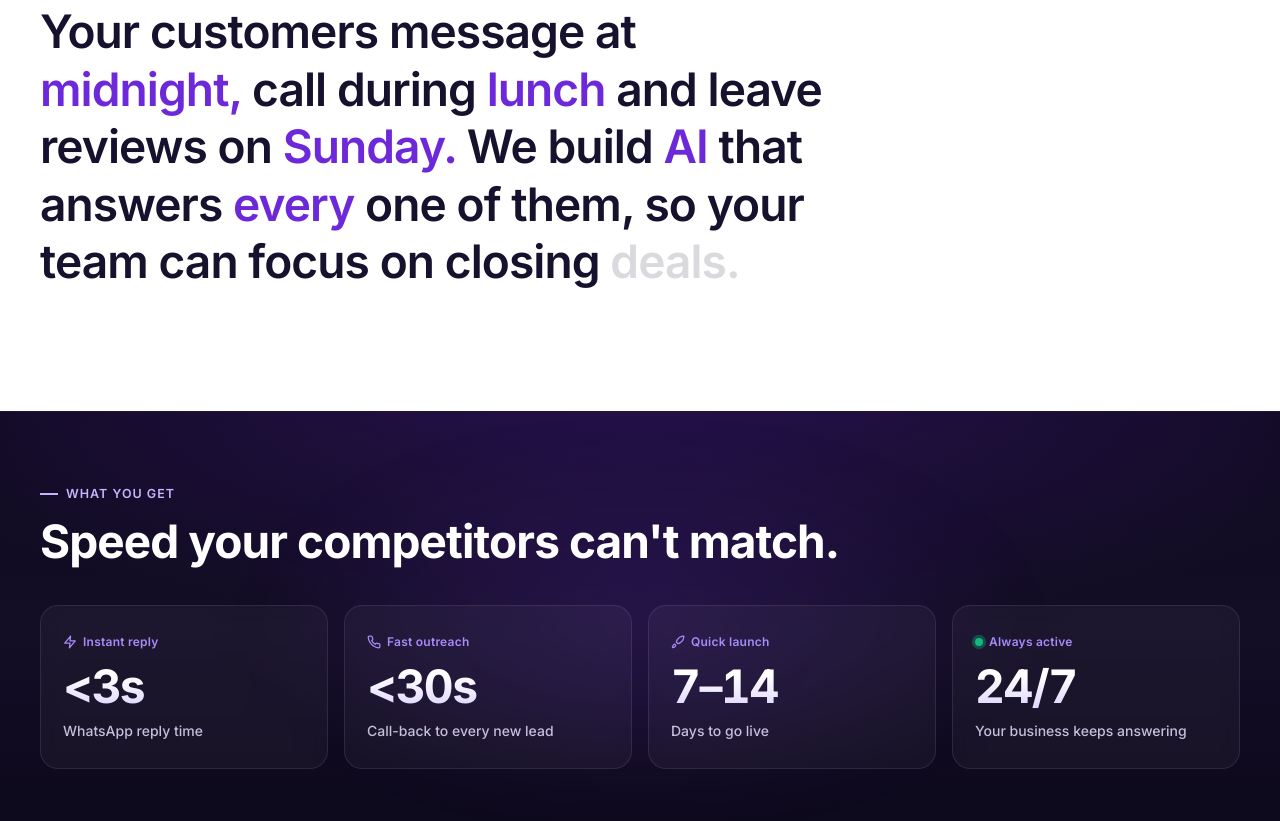
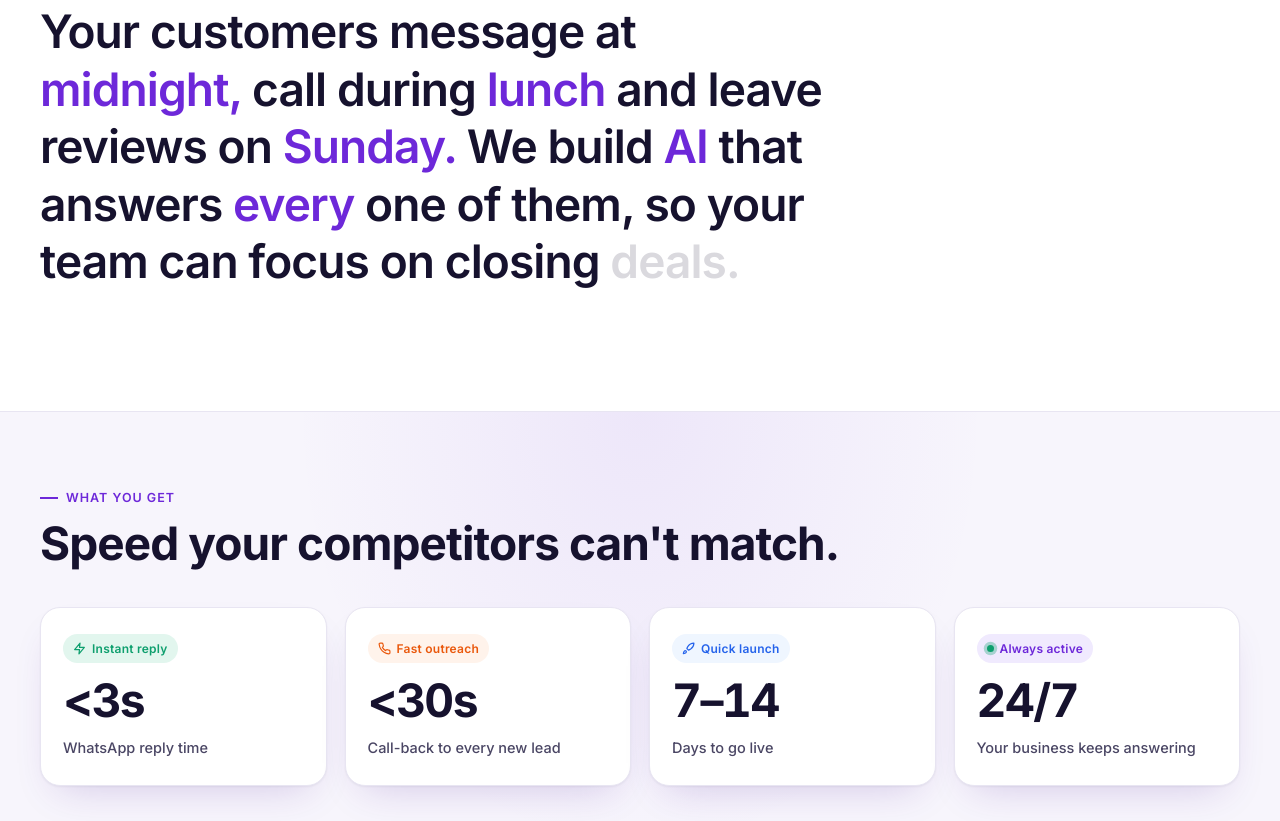
Before and after one commit to anticmitrawork-stack/antic-mitra, a plain HTML site: page index.html in a window 1280 px wide. Shown: the part 1976-2797 px from the top of the page. Drawn offline with Linux system fonts and the light colour scheme; animation ran at ten frames a second.

Commit message:
Update results section to bright, clean cards matching brand palette

```diff
--- a/index.html
+++ b/index.html
@@ -161,22 +161,22 @@
         <h2 data-i18n="ds.h2">Speed your competitors can't match.</h2>
       </div>
       <div class="ds-grid">
-        <div class="ds">
+        <div class="ds ds-wa">
           <div class="ds-tag"><svg viewBox="0 0 24 24" fill="none" stroke="currentColor" stroke-width="2.2" stroke-linecap="round" stroke-linejoin="round"><path d="M13 2L3 14h9l-1 8 10-12h-9l1-8z"/></svg><span data-i18n="dst.1">Instant reply</span></div>
           <b>&lt;<span data-to="3">3</span>s</b>
           <span data-i18n="ds.1">WhatsApp reply time</span>
         </div>
-        <div class="ds">
+        <div class="ds ds-voice">
           <div class="ds-tag"><svg viewBox="0 0 24 24" fill="none" stroke="currentColor" stroke-width="2.2" stroke-linecap="round" stroke-linejoin="round"><path d="M22 16.92v3a2 2 0 0 1-2.18 2 19.79 19.79 0 0 1-8.63-3.07 19.5 19.5 0 0 1-6-6 19.79 19.79 0 0 1-3.07-8.67A2 2 0 0 1 4.11 2h3a2 2 0 0 1 2 1.72 12.84 12.84 0 0 0 .7 2.81 2 2 0 0 1-.45 2.11L8.09 9.91a16 16 0 0 0 6 6l1.27-1.27a2 2 0 0 1 2.11-.45 12.84 12.84 0 0 0 2.81.7A2 2 0 0 1 22 16.92z"/></svg><span data-i18n="dst.2">Fast outreach</span></div>
           <b>&lt;<span data-to="30">30</span>s</b>
           <span data-i18n="ds.2">Call-back to every new lead</span>
         </div>
-        <div class="ds">
+        <div class="ds ds-live">
           <div class="ds-tag"><svg viewBox="0 0 24 24" fill="none" stroke="currentColor" stroke-width="2.2" stroke-linecap="round" stroke-linejoin="round"><path d="M4.5 16.5c-1.5 1.26-2 5-2 5s3.74-.5 5-2c.71-.84.7-2.13-.09-2.91a2.18 2.18 0 0 0-2.91-.09z"/><path d="m12 15-3-3a22 22 0 0 1 2-3.95A12.88 12.88 0 0 1 22 2c0 2.72-.78 7.5-6 11a22.35 22.35 0 0 1-4 2z"/></svg><span data-i18n="dst.3">Quick launch</span></div>
           <b><span data-to="7">7</span>–<span data-to="14">14</span></b>
           <span data-i18n="ds.3">Days to go live</span>
         </div>
-        <div class="ds">
+        <div class="ds ds-always">
           <div class="ds-tag"><span class="ds-pulse"></span><span data-i18n="dst.4">Always active</span></div>
           <b><span data-to="24">24</span>/7</b>
           <span data-i18n="ds.4">Your business keeps answering</span>
--- a/style.css
+++ b/style.css
@@ -264,22 +264,26 @@ html[lang="te"] h1,html[lang="te"] h2{line-height:1.25;letter-spacing:0}
 .reveal-text .w.hl.on{color:var(--violet)}
 html[lang="te"] .reveal-text{line-height:1.5;letter-spacing:0}
 
-/* home: dark results band (modern sleek cards) */
-.dark-stats{background:radial-gradient(ellipse 70% 60% at 50% -10%,rgba(109,40,217,.28),transparent),linear-gradient(180deg,#0D091B 0%,#130D26 50%,#0D091B 100%);color:#F3F1FA;padding-block:72px;position:relative;overflow:hidden;border-top:1px solid rgba(255,255,255,.08);border-bottom:1px solid rgba(255,255,255,.08)}
-.dark-stats::before{content:"";position:absolute;left:50%;top:50%;transform:translate(-50%,-50%);width:780px;height:360px;background:radial-gradient(closest-side,rgba(124,58,237,.18),transparent);pointer-events:none;filter:blur(30px)}
+/* home: results & stats section — clean, simple, and matches the rest of the site */
+.dark-stats{background:var(--bg-soft);color:var(--ink);padding-block:76px;position:relative;overflow:hidden;border-top:1px solid var(--line);border-bottom:1px solid var(--line)}
+.dark-stats::before{content:"";position:absolute;left:50%;top:0;transform:translateX(-50%);width:700px;height:100%;background:radial-gradient(ellipse at 50% 0%,rgba(109,40,217,.07),transparent 70%);pointer-events:none}
 .dark-stats .wrap{position:relative;display:grid;gap:36px;z-index:1}
-.ds-head{display:grid;gap:10px}
-.dark-stats .eyebrow{color:#C4B5FD;font-weight:600;letter-spacing:.08em}
-.ds-head h2{font-size:clamp(28px,3.8vw,46px);font-weight:700;margin:0;line-height:1.2;color:#FFFFFF;letter-spacing:-.02em}
-.ds-grid{display:grid;grid-template-columns:repeat(4,1fr);gap:16px}
-.ds{display:flex;flex-direction:column;justify-content:space-between;gap:12px;padding:26px 22px;border-radius:18px;background:rgba(255,255,255,.04);border:1px solid rgba(255,255,255,.09);backdrop-filter:blur(8px);-webkit-backdrop-filter:blur(8px);transition:transform .25s cubic-bezier(.2,.8,.2,1),background .25s,border-color .25s,box-shadow .25s}
-.ds:hover{transform:translateY(-4px);background:rgba(255,255,255,.07);border-color:rgba(167,139,250,.35);box-shadow:0 16px 36px -12px rgba(0,0,0,.5),0 0 20px -6px rgba(124,58,237,.3)}
-.ds-tag{display:inline-flex;align-items:center;gap:6px;font-size:12px;font-weight:600;color:#A78BFA;letter-spacing:.02em}
-.ds-tag svg{width:14px;height:14px;flex:none}
-.ds-pulse{width:8px;height:8px;border-radius:50%;background:#10B981;box-shadow:0 0 0 0 rgba(16,185,129,.7);animation:dsPulse 2s infinite;flex:none}
-@keyframes dsPulse{0%{box-shadow:0 0 0 0 rgba(16,185,129,.7)}70%{box-shadow:0 0 0 6px rgba(16,185,129,0)}100%{box-shadow:0 0 0 0 rgba(16,185,129,0)}}
-.ds b{font-family:var(--f-display);font-size:clamp(36px,3.6vw,54px);font-weight:700;letter-spacing:-.03em;font-variant-numeric:tabular-nums;line-height:1;background:linear-gradient(180deg,#FFFFFF 25%,#DDD6FE 100%);-webkit-background-clip:text;-webkit-text-fill-color:transparent;white-space:nowrap}
-.ds>span{color:#C4BFDC;font-size:14px;line-height:1.45;font-weight:500}
+.ds-head{display:grid;gap:8px}
+.dark-stats .eyebrow{color:var(--violet);font-weight:600;letter-spacing:.08em}
+.ds-head h2{font-size:clamp(28px,3.8vw,46px);font-weight:700;margin:0;line-height:1.2;color:var(--ink);letter-spacing:-.02em}
+.ds-grid{display:grid;grid-template-columns:repeat(4,1fr);gap:18px}
+.ds{display:flex;flex-direction:column;justify-content:space-between;gap:14px;padding:26px 22px;border-radius:20px;background:var(--card);border:1.5px solid var(--line);box-shadow:var(--shadow);transition:transform .25s cubic-bezier(.2,.8,.2,1),border-color .25s,box-shadow .25s}
+.ds:hover{transform:translateY(-4px);border-color:var(--violet);box-shadow:0 18px 36px -12px rgba(109,40,217,.18)}
+.ds-tag{display:inline-flex;align-items:center;gap:6px;font-size:12px;font-weight:600;padding:5px 10px;border-radius:999px;width:fit-content;letter-spacing:.02em}
+.ds-wa .ds-tag{background:var(--mint-soft);color:var(--mint)}
+.ds-voice .ds-tag{background:#FFF3EB;color:#EA580C}
+.ds-live .ds-tag{background:#EFF6FF;color:#2563EB}
+.ds-always .ds-tag{background:var(--violet-soft);color:var(--violet)}
+.ds-tag svg{width:13px;height:13px;flex:none}
+.ds-pulse{width:7px;height:7px;border-radius:50%;background:var(--mint);box-shadow:0 0 0 0 rgba(14,159,110,.7);animation:dsPulse 2s infinite;flex:none}
+@keyframes dsPulse{0%{box-shadow:0 0 0 0 rgba(14,159,110,.7)}70%{box-shadow:0 0 0 6px rgba(14,159,110,0)}100%{box-shadow:0 0 0 0 rgba(14,159,110,0)}}
+.ds b{font-family:var(--f-display);font-size:clamp(36px,3.6vw,54px);font-weight:700;letter-spacing:-.03em;font-variant-numeric:tabular-nums;line-height:1;color:var(--ink);white-space:nowrap}
+.ds>span{color:var(--ink-2);font-size:14.5px;line-height:1.45;font-weight:500}
 @media (max-width:960px){.ds-grid{grid-template-columns:repeat(2,1fr);gap:14px}}
 @media (max-width:540px){.ds-grid{grid-template-columns:1fr;gap:12px}.ds{padding:20px 18px}}
 
```
